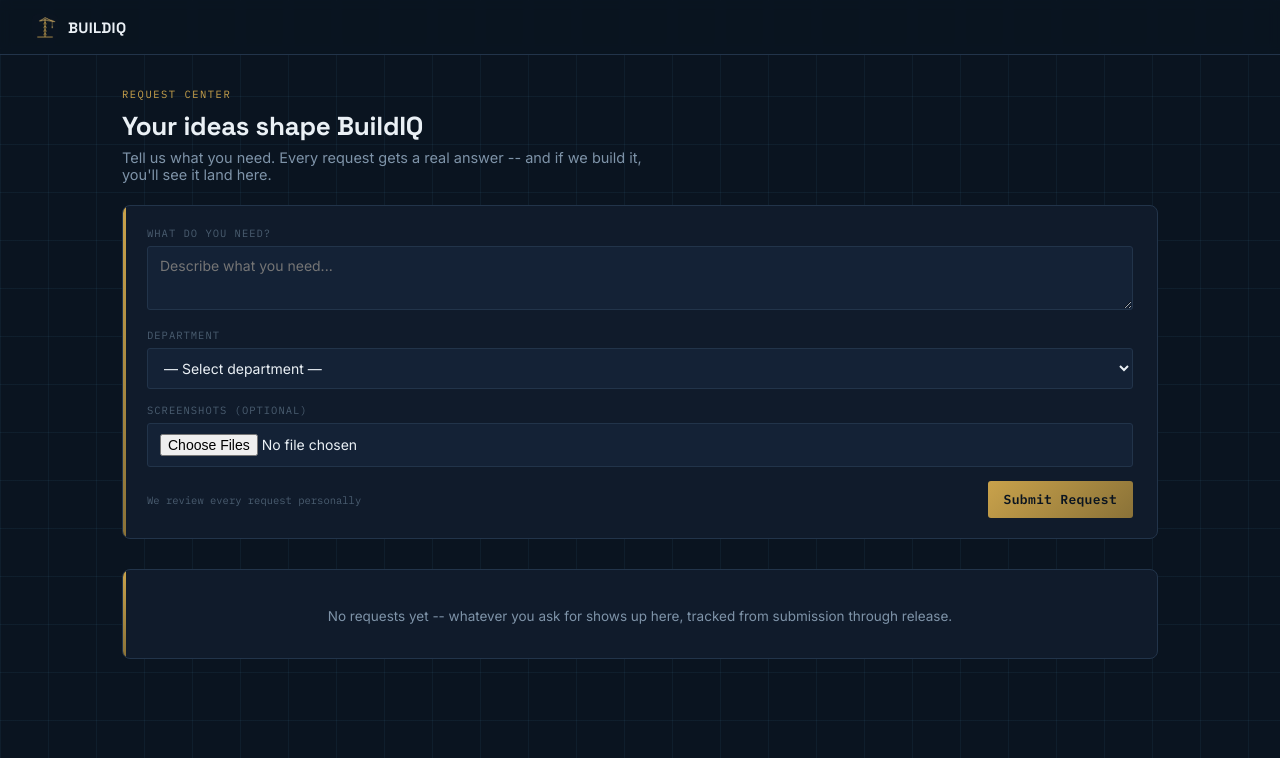
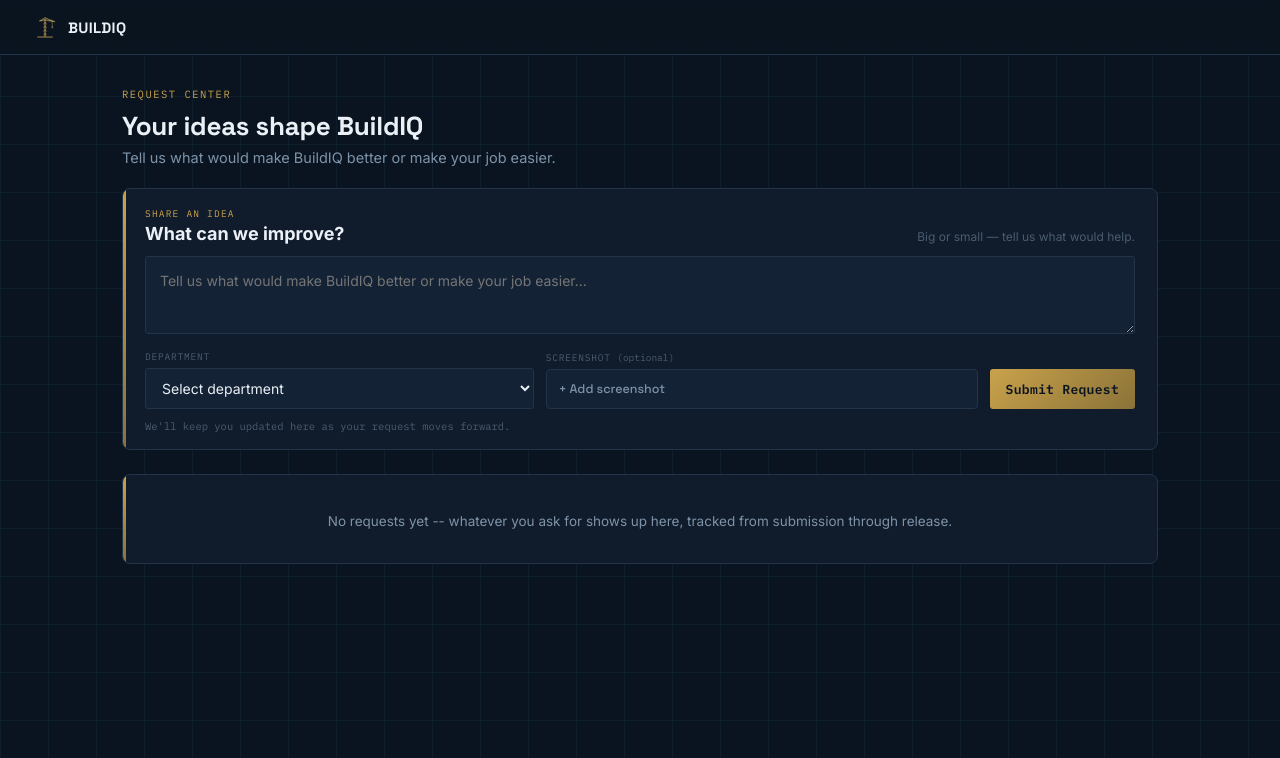
Before and after one commit to ayoubsalem-spec/spreadloom-site, a Python web app: template templates/requests/my_requests.html in a window 1280 px wide. Shown: the top 758 px of the page. Run offline with Jinja, Linux system fonts and the light colour scheme; the template is opened without the code that fills it, so the values that code supplies are empty.

Commit message:
Add files via upload

```diff
--- a/templates/requests/_styles.html
+++ b/templates/requests/_styles.html
@@ -431,4 +431,27 @@
     .released-original[open] > summary::before { content:'⌄ '; }
     .released-original .req-full-text { margin-top:10px; padding:12px 14px; border-left:2px solid var(--line); }
 
+
+
+    /* --- Request Center V3: compact, inviting idea composer --- */
+    .rc-submit-v3 { padding:18px 22px 16px; margin-bottom:24px; }
+    .rc-idea-head { display:flex; justify-content:space-between; align-items:flex-end; gap:18px; margin-bottom:12px; }
+    .rc-idea-kicker { display:block; font-family:'IBM Plex Mono',monospace; color:var(--brass); font-size:9.5px; text-transform:uppercase; letter-spacing:1.2px; margin-bottom:3px; }
+    .rc-idea-head h2 { font-size:18px; margin:0; }
+    .rc-idea-note { color:var(--text-faint); font-size:12px; }
+    .rc-submit-v3 .rc-idea-textarea { min-height:78px; margin:0; font-size:14px; line-height:1.5; padding:13px 14px; }
+    .rc-submit-tools { display:grid; grid-template-columns:minmax(190px, 0.9fr) minmax(190px, 1fr) auto; gap:12px; align-items:end; margin-top:12px; }
+    .rc-tool-field label { display:block; margin:0 0 5px; font-family:'IBM Plex Mono',monospace; font-size:9.5px; color:var(--text-faint); text-transform:uppercase; letter-spacing:.8px; }
+    .rc-tool-field label span { text-transform:none; letter-spacing:0; }
+    .rc-tool-field select { margin:0; min-height:40px; }
+    .rc-file-button { min-height:40px; border:1px solid var(--line); border-radius:4px; background:var(--surface-2); display:flex !important; align-items:center; padding:0 12px; cursor:pointer; color:var(--text-dim) !important; transition:border-color .16s ease, background .16s ease; text-transform:none !important; letter-spacing:0 !important; font-family:'Space Grotesk',sans-serif !important; font-size:12.5px !important; margin:0 !important; }
+    .rc-file-button:hover { border-color:var(--brass-dim); background:rgba(201,162,75,.04); }
+    .rc-file-button input { position:absolute; width:1px; height:1px; opacity:0; overflow:hidden; pointer-events:none; }
+    .rc-submit-button { min-height:40px; white-space:nowrap; margin:0; }
+    .rc-submit-hint-v3 { margin:10px 0 0; }
+    @media (max-width:760px) {
+        .rc-idea-head { align-items:flex-start; flex-direction:column; gap:4px; }
+        .rc-submit-tools { grid-template-columns:1fr; }
+        .rc-submit-button { width:100%; }
+    }
 </style>
--- a/templates/requests/my_requests.html
+++ b/templates/requests/my_requests.html
@@ -5,27 +5,40 @@
 <div class="rc-hero">
     <span class="rc-eyebrow">Request Center</span>
     <h1>Your ideas shape BuildIQ</h1>
-    <p class="sub">Tell us what you need. Every request gets a real answer -- and if we build it, you'll see it land here.</p>
+    <p class="sub">Tell us what would make BuildIQ better or make your job easier.</p>
 </div>
 
-<div class="rc-submit">
+<div class="rc-submit rc-submit-v3">
     <form method="POST" enctype="multipart/form-data">
         <input type="hidden" name="csrf_token" value="{{ csrf_token() }}">
-        <label style="margin-top:0;">What do you need?</label>
-        <textarea name="original_request" required placeholder="Describe what you need..."></textarea>
-        <label style="margin-top:14px;">Department</label>
+        <div class="rc-idea-head">
+            <div>
+                <span class="rc-idea-kicker">Share an idea</span>
+                <h2>What can we improve?</h2>
+            </div>
+            <span class="rc-idea-note">Big or small — tell us what would help.</span>
+        </div>
+        <textarea class="rc-idea-textarea" name="original_request" required placeholder="Tell us what would make BuildIQ better or make your job easier..."></textarea>
+        <div class="rc-submit-tools">
+            <div class="rc-tool-field rc-tool-department">
+                <label>Department</label>
                 <select name="department">
-            <option value="">&mdash; Select department &mdash;</option>
+                    <option value="">Select department</option>
                     {% for opt in department_options %}
                     <option value="{{ opt }}">{{ opt }}</option>
                     {% endfor %}
                 </select>
-        <label style="margin-top:14px;">Screenshots (optional)</label>
+            </div>
+            <div class="rc-tool-field rc-tool-upload">
+                <label>Screenshot <span>(optional)</span></label>
+                <label class="rc-file-button">
+                    <span>+ Add screenshot</span>
                     <input type="file" name="screenshots" accept="image/*" multiple>
-        <div class="rc-submit-foot">
-            <span class="rc-submit-hint">We review every request personally</span>
-            <button type="submit" class="btn btn-gold">Submit Request</button>
+                </label>
             </div>
+            <button type="submit" class="btn btn-gold rc-submit-button">Submit Request</button>
+        </div>
+        <p class="rc-submit-hint rc-submit-hint-v3">We'll keep you updated here as your request moves forward.</p>
     </form>
 </div>
 
```
Lines whose indentation alone changed are shown as unchanged.
